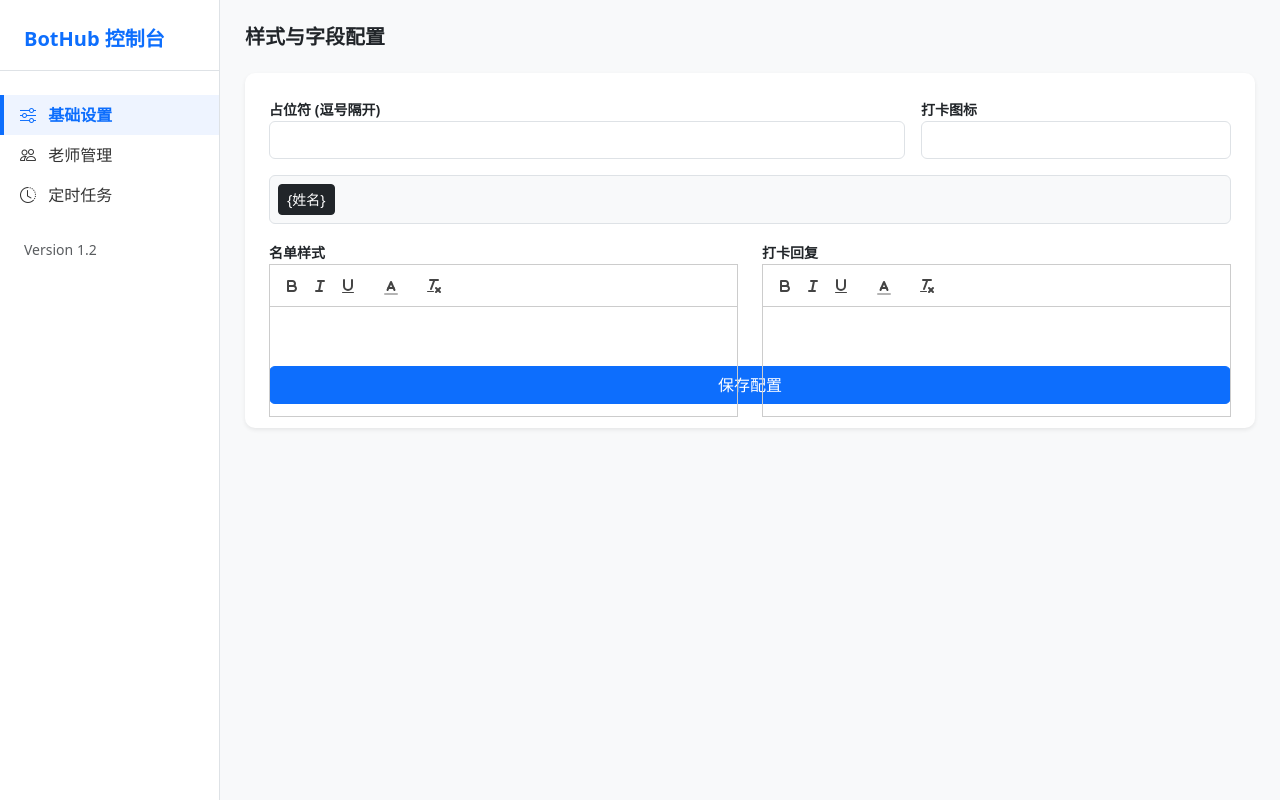
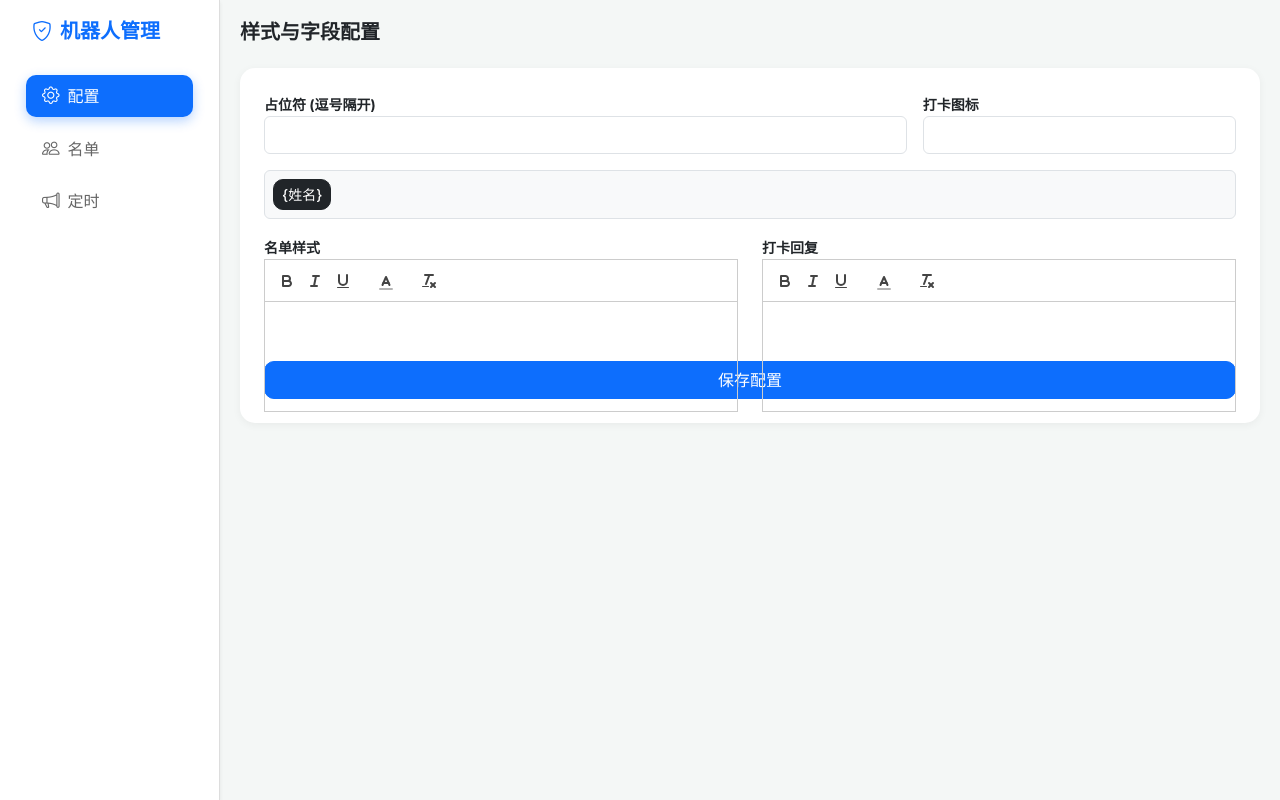
Before and after one commit to Szchiji/fangzhang, a FastAPI app: template templates/manage.html in a window 1280 px wide. Run offline with FastAPI, Linux system fonts and the light colour scheme; the template is opened without the code that fills it, so the values that code supplies are empty; parts of the project's set-up code (start-up, migrations or seed data) failed here and were passed over; some libraries are stand-ins or nearby versions.

Commit message:
Update layout.html

```diff
--- a/templates/layout.html
+++ b/templates/layout.html
@@ -2,30 +2,63 @@
 <html lang="zh">
 <head>
     <meta charset="UTF-8">
-    <title>管理后台</title>
+    <meta name="viewport" content="width=device-width, initial-scale=1.0, maximum-scale=1.0, user-scalable=no">
+    <title>机器人管理后台</title>
     <link href="https://cdn.jsdelivr.net/npm/bootstrap@5.3.0/dist/css/bootstrap.min.css" rel="stylesheet">
     <link href="https://cdn.quilljs.com/1.3.6/quill.snow.css" rel="stylesheet">
     <link rel="stylesheet" href="https://cdn.jsdelivr.net/npm/bootstrap-icons@1.10.0/font/bootstrap-icons.css">
     <style>
-        body { background: #f8f9fa; display: flex; min-height: 100vh; }
-        .sidebar { width: 220px; background: white; border-right: 1px solid #dee2e6; position: fixed; height: 100%; }
-        .main { margin-left: 220px; flex: 1; padding: 25px; }
-        .nav-link { color: #333; cursor: pointer; border-left: 4px solid transparent; }
-        .nav-link.active { background: #eef4ff; color: #0d6efd; border-left-color: #0d6efd; font-weight: bold; }
-        .card { border-radius: 10px; border: none; box-shadow: 0 0.125rem 0.25rem rgba(0,0,0,0.075); }
+        body { background: #f4f7f6; display: flex; flex-direction: column; min-height: 100vh; font-family: -apple-system, system-ui, BlinkMacSystemFont, "Segoe UI", Roboto, "Helvetica Neue", Arial, sans-serif; }
+        .sidebar { background: #fff; border-right: 1px solid #ddd; z-index: 100; transition: all 0.3s; }
+        .main { flex: 1; padding: 20px; transition: all 0.3s; }
+
+        /* 电脑端布局 */
+        @media (min-width: 769px) {
+            body { flex-direction: row; }
+            .sidebar { width: 220px; position: fixed; height: 100vh; }
+            .main { margin-left: 220px; }
+        }
+        /* 手机端布局：核心适配逻辑 */
+        @media (max-width: 768px) {
+            .sidebar { width: 100%; position: sticky; top: 0; height: auto; border-bottom: 1px solid #ddd; padding: 5px 10px !important; box-shadow: 0 2px 10px rgba(0,0,0,0.05); }
+            .sidebar .nav { flex-direction: row !important; overflow-x: auto; white-space: nowrap; -webkit-overflow-scrolling: touch; }
+            .sidebar .logo { display: none; }
+            .nav-link { margin: 2px 5px !important; padding: 8px 15px; font-size: 14px; }
+            .main { padding: 15px; }
+            /* 隐藏滚动条但保留功能 */
+            .sidebar .nav::-webkit-scrollbar { display: none; }
+        }
+
+        .nav-link { color: #666; cursor: pointer; border-radius: 10px; margin: 5px 10px; font-weight: 500; display: flex; align-items: center; }
+        .nav-link i { font-size: 1.1rem; }
+        .nav-link.active { background: #0d6efd; color: #fff !important; box-shadow: 0 4px 12px rgba(13, 110, 253, 0.3); }
+        .card { border: none; box-shadow: 0 0.125rem 0.5rem rgba(0,0,0,0.05); border-radius: 15px; }
+        .btn { border-radius: 10px; font-weight: 500; }
     </style>
 </head>
 <body>
-    {% include 'sidebar.html' %}
+    <div class="sidebar d-flex flex-column p-3 shadow-sm">
+        <div class="logo fw-bold text-primary mb-4 px-3 fs-5">
+            <i class="bi bi-shield-check me-2"></i>机器人管理
+        </div>
+        <div class="nav flex-column">
+            <div class="nav-link active" onclick="showSec('sec-base', this)"><i class="bi bi-gear me-2"></i>配置</div>
+            <div class="nav-link" onclick="showSec('sec-users', this)"><i class="bi bi-people me-2"></i>名单</div>
+            <div class="nav-link" onclick="showSec('sec-timers', this)"><i class="bi bi-megaphone me-2"></i>定时</div>
+        </div>
+    </div>
     <div class="main">{% block content %}{% endblock %}</div>
+
     <script src="https://cdn.quilljs.com/1.3.6/quill.js"></script>
     <script src="https://cdn.jsdelivr.net/npm/bootstrap@5.3.0/dist/js/bootstrap.bundle.min.js"></script>
     <script>
+        // 手机端点击菜单后自动平滑滚动到顶部
         function showSec(id, el){
             document.querySelectorAll('section').forEach(s => s.style.display = 'none');
             document.getElementById(id).style.display = 'block';
             document.querySelectorAll('.nav-link').forEach(l => l.classList.remove('active'));
             el.classList.add('active');
+            window.scrollTo({ top: 0, behavior: 'smooth' });
         }
     </script>
     {% block extra_js %}{% endblock %}
```
